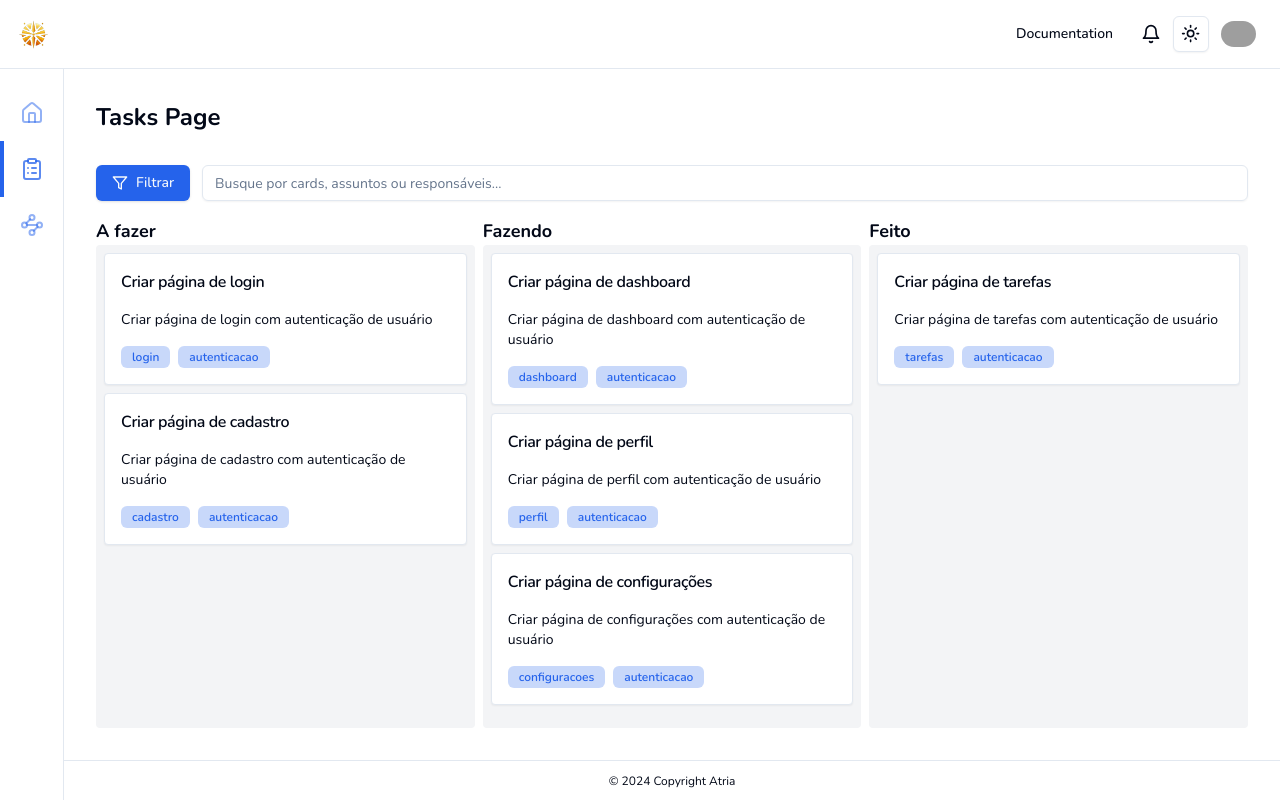
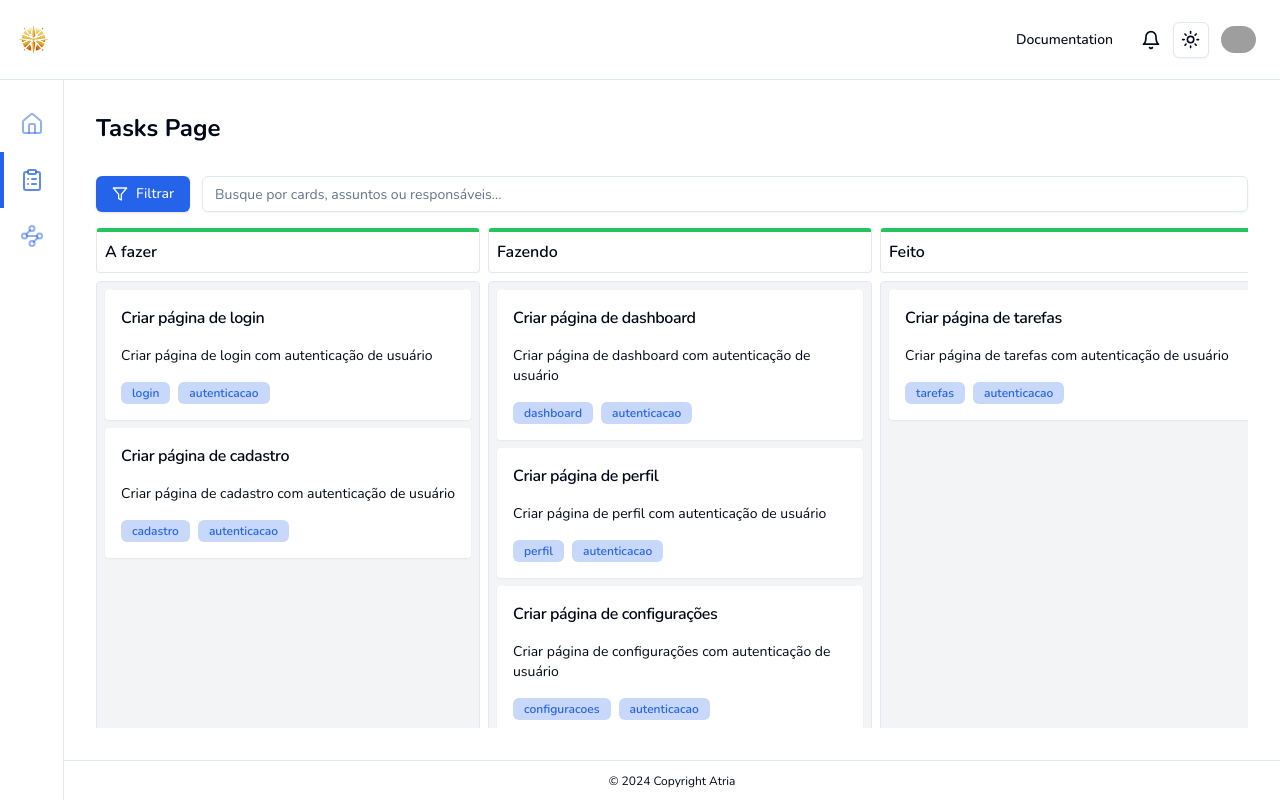
Before and after one commit to rtt3r/atria, a React (Vite) app: page /tasks in a window 1280 px wide. Built offline with nearby package versions, Linux system fonts and the light colour scheme; grey boxes are pictures that could not be loaded.

Commit message:
ajustes task pages

```diff
--- a/src/routes/components/header.tsx
+++ b/src/routes/components/header.tsx
@@ -23,7 +23,7 @@ export const Header = () => {
   const { setTheme } = useTheme();
 
   return (
-    <header className="flex justify-between items-center p-4 w-full text-xs border-b">
+    <header className="flex justify-between items-center p-4 w-full h-20 text-xs border-b">
       <Link to="/">
         <img src="/logo.png" alt="Atria" width={35}></img>
       </Link>
--- a/src/routes/root.tsx
+++ b/src/routes/root.tsx
@@ -10,8 +10,8 @@ export const Root = () => {
         <Header />
         <div className="flex-1 flex">
           <Sidebar />
-          <div className="flex-1 flex flex-col overflow-y-auto">
-            <main className="flex-1 p-8">
+          <div className="flex-1 flex flex-col max-h-[calc(100vh-5rem)] max-w-[calc(100vw-4rem)]">
+            <main className="flex-1 p-8 overflow-y-auto">
               <Outlet />
             </main>
             <footer className="flex justify-center items-center w-full h-10 text-xs border-t">
--- a/src/routes/tasks/components/task-item.tsx
+++ b/src/routes/tasks/components/task-item.tsx
@@ -17,7 +17,11 @@ interface TaskItemProps extends HTMLAttributes<HTMLDivElement> {
 const TaskItem = forwardRef<HTMLDivElement, TaskItemProps>(
   ({ task: { title, description, tags }, ...props }, ref) => {
     return (
-      <Card className="shadow-sm rounded-sm w-full" {...props} ref={ref}>
+      <Card
+        className="shadow-sm rounded-sm w-full border-none"
+        {...props}
+        ref={ref}
+      >
         <CardHeader className="p-4">
           <CardTitle className="text-md">{title}</CardTitle>
         </CardHeader>
--- a/src/routes/tasks/page.tsx
+++ b/src/routes/tasks/page.tsx
@@ -1,3 +1,4 @@
+import { Button } from '@/components/ui/button';
 import { TaskItem } from '@/routes/tasks/components/task-item';
 import { TaskService } from '@/services/task-service';
 import { ITask, ITaskChanges, ITaskStatus } from '@/types/taks';
@@ -9,6 +10,7 @@ import {
   DropResult
 } from '@hello-pangea/dnd';
 import { useCallback, useEffect, useState } from 'react';
+import { v4 as uuid } from 'uuid';
 
 import { Search } from './components/search';
 
@@ -155,6 +157,18 @@ export const TasksPage = () => {
     [currentState, move, reorder]
   );
 
+  const addState = useCallback(() => {
+    setStatusList((prev) => [
+      ...prev,
+      {
+        id: uuid(),
+        title: 'Novo'
+      }
+    ]);
+
+    setCurrentState((prev) => [...prev, []]);
+  }, []);
+
   return (
     <div className="flex flex-col gap-4 h-full">
       <section className="flex items-center justify-start mb-4">
@@ -165,16 +179,25 @@ export const TasksPage = () => {
         <Search />
       </section>
 
-      <section className="flex flex-col h-full">
+      <section className="flex-1 flex flex-col gap-2 h-full overflow-x-auto">
         <article className="flex gap-2">
           {statusList.map(({ id, title }) => (
             <div
               key={id}
-              className="flex-1 w-full h-full flex flex-col items-start gap-2"
+              className="flex flex-col items-start gap-2 h-full min-w-96 w-96 border border-t-4 border-t-green-500 rounded-sm"
             >
-              <h1 className="font-bold text-lg">{title}</h1>
+              <h1 className="font-semibold text-md m-2">{title}</h1>
             </div>
           ))}
+          <div className="flex flex-col items-start gap-2 h-full min-w-96 w-96 border border-t-4 rounded-sm">
+            <Button
+              variant="ghost"
+              className="hover:bg-transparent w-full flex justify-start items-center font-semibold text-md p-2"
+              onClick={addState}
+            >
+              Novo estado
+            </Button>
+          </div>
         </article>
 
         <article className="flex-1 flex gap-2">
@@ -183,7 +206,7 @@ export const TasksPage = () => {
               <Droppable key={idx} droppableId={`${idx}`}>
                 {(containerProvided) => (
                   <div
-                    className="flex-1 w-full h-full flex flex-col items-start gap-2 p-2 rounded-sm bg-gray-100 dark:bg-slate-900"
+                    className="flex flex-col items-start gap-2 h-full min-w-96 w-96 p-2 border rounded-sm bg-gray-100 dark:bg-slate-900"
                     ref={containerProvided.innerRef}
                     {...containerProvided.droppableProps}
                   >
@@ -208,6 +231,8 @@ export const TasksPage = () => {
                 )}
               </Droppable>
             ))}
+
+            <div className="flex flex-col items-start gap-2 h-full min-w-96 w-96 p-2 rounded-sm"></div>
           </DragDropContext>
         </article>
       </section>
```
